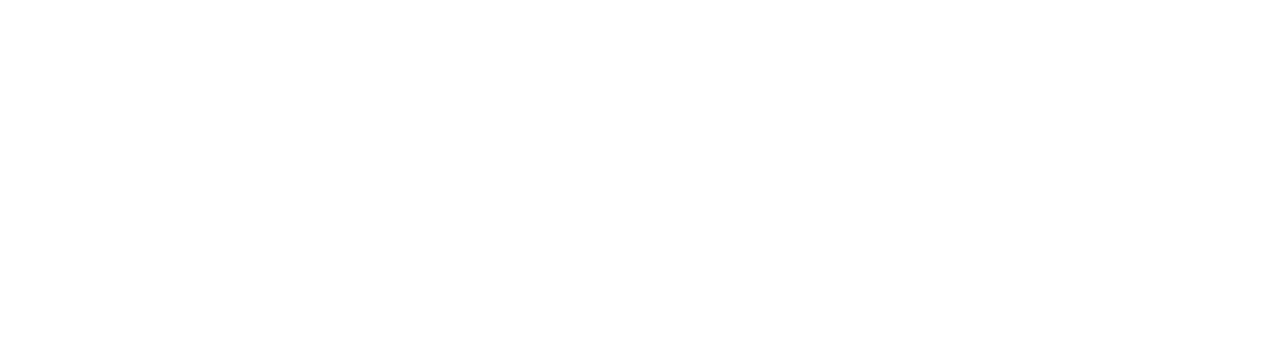
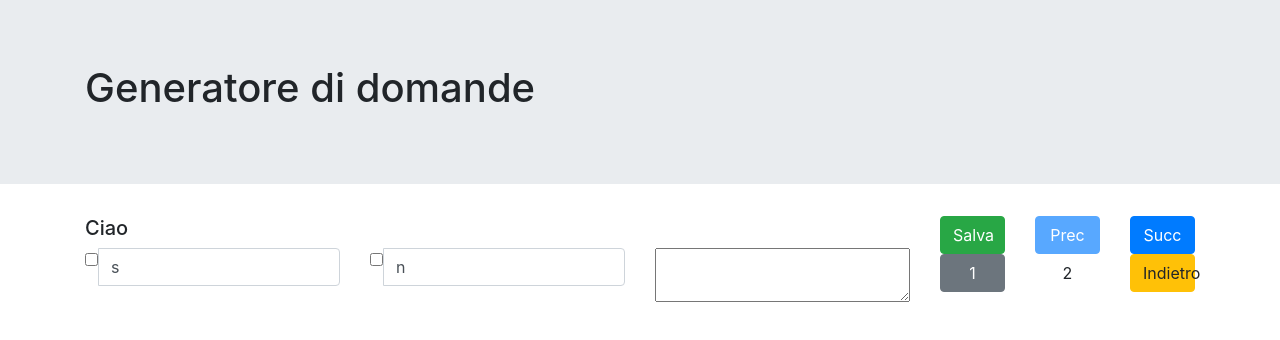
Before and after one commit to Emmettippi/test, an Angular app: page /entry in a window 1280 px wide. Both pictures are taken after a click on the button "Inizia". Shown: the top 340 px of the page. Built offline with nearby package versions, Linux system fonts and the light colour scheme.

Commit message:
Oh yes it's done. 95%

```diff
--- a/src/app/app-routing.module.ts
+++ b/src/app/app-routing.module.ts
@@ -25,10 +25,6 @@
             //     component: ExternalRedirectComponent
             // },
             {
-                path: "question/:id",
-                component: QuestionComponent
-            },
-            {
                 path: "question",
                 component: QuestionComponent
             }
--- a/src/app/app.module.ts
+++ b/src/app/app.module.ts
@@ -7,7 +7,6 @@
 import { AppComponent } from './app.component';
 import { EntryComponent } from './components/entry/entry.component';
 import { QuestionComponent } from './components/question/question.component';
-import { JumperComponent } from './components/jumper/jumper.component';
 import { QuestionGeneratorComponent } from './components/question-generator/question-generator.component';
 import { CheckAnswersComponent } from './components/check-answer/check-answer.component';
 
@@ -21,7 +20,6 @@
         AppComponent
         , EntryComponent
         , QuestionComponent
-        , JumperComponent
         , QuestionGeneratorComponent
         , CheckAnswersComponent
     ],
--- a/src/app/components/check-answer/check-answer.component.html
+++ b/src/app/components/check-answer/check-answer.component.html
@@ -7,7 +7,7 @@
 <div class="container">
     <div class="row">
         <div class=" col-1">
-            <button type="button" class="btn btn-primary" (click)="navigateTo('/entry');">
+            <button type="button" class="btn btn-primary" (click)="navigateTo('/entry')">
                 Indietro
             </button>
         </div>
@@ -43,7 +43,7 @@
     <ng-container *ngIf="questions && questions.length">
         <div class="row" *ngFor="let q of questions; let qIndex = index">
             <div class="col-4">
-                <h5> {{q.question}} </h5>
+                <h5> {{qIndex + 1}}) {{q.question}} </h5>
             </div>
             <div *ngIf="q.type === 'multi'" class="col-4">
                 <div class="row" *ngFor="let a of q.answers; let aIndex = index">
--- a/src/app/components/jumper/jumper.component.ts
+++ /dev/null
@@ -1,10 +0,0 @@
-import { Component } from '@angular/core';
-
-@Component({
-    selector: 'jumper',
-    templateUrl: './jumper.component.html',
-    styleUrls: ['./jumper.component.css']
-})
-export class JumperComponent {
-    title = 'test';
-}
--- a/src/app/components/question-generator/question-generator.component.html
+++ b/src/app/components/question-generator/question-generator.component.html
@@ -5,8 +5,8 @@
 </div>
 <div class="container">
     <div class="row">
-        <div class=" col-1">
-            <button type="button" class="btn btn-primary" (click)="navigateTo('/entry');">
+        <div class="col-1">
+            <button type="button" class="btn btn-primary" (click)="navigateTo('/entry')">
                 Indietro
             </button>
         </div>
@@ -23,7 +23,7 @@
                 Salva
             </button>
         </div>
-        <div class=" col-1">
+        <div class="col-1">
             <button type="button" class="btn btn-primary" (click)="import()">
                 Importa
             </button>
--- a/src/app/components/question/question.component.html
+++ b/src/app/components/question/question.component.html
@@ -0,0 +1,67 @@
+<div class="jumbotron jumbotron-fluid">
+    <div class="container">
+        <h1>Generatore di domande</h1>
+    </div>
+</div>
+<div class="container" *ngIf="isLoaded">
+    <div class="row">
+        <div class="col-9">
+            <div class="row">
+                <div class="col-12">
+                    <h5>{{question.question}}</h5>
+                </div>
+            </div>
+            <div class="row">
+                <div class="col-8" *ngIf="question.type === 'multi'">
+                    <div class="row">
+                        <ng-container *ngFor="let a of question.answers; let aIndex = index">
+                            <div class="col-6">
+                                <div class="input-group">
+                                    <span class="input-group-addon">
+                                        <input type="checkbox" [(ngModel)]="studentAnswer.answers[aIndex]">
+                                    </span>
+                                    <label class="form-control">{{a}}</label>
+                                </div>
+                            </div>
+                        </ng-container>
+                    </div>
+                </div>
+                <div [ngClass]="question.type === 'multi' ? 'col-4' : 'col-12'">
+                    <textarea style="width: 100%;" [(ngModel)]="studentAnswer.notes"></textarea>
+                </div>
+            </div>
+        </div>
+        <div class="col-3">
+            <div class="row">
+                <div class="col-4">
+                    <button type="button" class="btn btn-success" (click)="save()">
+                        Salva
+                    </button>
+                </div>
+                <div class="col-4">
+                    <button type="button" class="btn btn-primary" [disabled]="selected === 0"
+                        (click)="changeQuestion(selected - 1)">
+                        Prec
+                    </button>
+                </div>
+                <div class="col-4">
+                    <button type="button" class="btn btn-primary" [disabled]="selected === questions.length - 1"
+                        (click)="changeQuestion(selected + 1)">
+                        Succ
+                    </button>
+                </div>
+                <div *ngFor="let q of questions; let qIndex = index" class="col-4">
+                    <button type="button" class="btn" [ngClass]="qIndex === selected ? 'btn-secondary' : 'btn-default'"
+                        (click)="changeQuestion(qIndex)">
+                        {{qIndex + 1}}
+                    </button>
+                </div>
+                <div class="col-4">
+                    <button type="button" class="btn btn-warning" (click)="back()">
+                        Indietro
+                    </button>
+                </div>
+            </div>
+        </div>
+    </div>
+</div>
--- a/src/app/components/question/question.component.ts
+++ b/src/app/components/question/question.component.ts
@@ -1,10 +1,76 @@
-import { Component } from '@angular/core';
+import { Component, OnInit } from '@angular/core';
+import { Router } from '@angular/router';
+import { saveAs } from 'file-saver';
+
+import { JsonGetterService } from 'src/app/services/json-getter.service';
+import { BaseComponent } from 'src/app/services/basic.component';
+
+import { Question } from 'src/app/entities/Question';
+import { StudentAnswer } from 'src/app/entities/student-answer';
 
 @Component({
     selector: 'question',
     templateUrl: './question.component.html',
     styleUrls: ['./question.component.css']
 })
-export class QuestionComponent {
-    title = 'test';
+export class QuestionComponent extends BaseComponent implements OnInit {
+
+    selected: number;
+    questions: Question[];
+
+    studentAnswers: StudentAnswer[];
+
+    isLoaded: boolean;
+
+    get question(): Question {
+        return this.questions[this.selected];
+    }
+
+    get studentAnswer(): StudentAnswer {
+        return this.studentAnswers[this.selected];
+    }
+
+    constructor(
+        private jsonGetterService: JsonGetterService
+        , router: Router
+    ) {
+        super(router);
+    }
+
+    ngOnInit() {
+        this.selected = 0;
+        this.isLoaded = false;
+        this.jsonGetterService.getJSON('./assets/json/questions.json')
+            .subscribe((subscription: Array<Question>) => {
+                this.questions = subscription;
+                this.studentAnswers = new Array<StudentAnswer>();
+                for (const q of this.questions) {
+                    const sa = new StudentAnswer(q.id);
+                    const answers = new Array<boolean>();
+                    for (const a of q.answers) {
+                        answers.push(false);
+                    }
+                    sa.answers = answers;
+
+                    this.studentAnswers.push(sa);
+                }
+
+                this.isLoaded = true;
+            });
+    }
+
+    changeQuestion(qIndex: number) {
+        this.selected = qIndex;
+    }
+
+    save() {
+        const str = JSON.stringify(this.studentAnswers);
+        saveAs(new Blob([str], { type: 'text/csv;charset=UTF-8' }), 'student.json');
+    }
+
+    back() {
+        if(confirm('Attenzione! Tornando indietro perderai tutte le risposte. Continuare?')) {
+            this.navigateTo('/entry');
+        }
+    }
 }
--- a/src/app/entities/student-answer.ts
+++ b/src/app/entities/student-answer.ts
@@ -2,4 +2,10 @@
     questionId: number;
     answers: boolean[];
     notes: string;
+
+    constructor(questionId: number) {
+        this.questionId = questionId;
+        this.answers = [];
+        this.notes = null;
+    }
 }
--- a/src/assets/json/questions.json
+++ b/src/assets/json/questions.json
@@ -0,0 +1 @@
+[{"id":1,"question":"Ciao","type":"multi","answers":["s","n"]},{"id":2,"question":"Test secondo","type":"open","answers":[]}]
--- a/src/styles.css
+++ b/src/styles.css
@@ -3,3 +3,7 @@
 .content-container {
 	background-color: white;
 }
+
+.btn {
+	width: 100%;
+}
```
Also changed, not shown: src/app/components/jumper/jumper.component.css (deleted), src/app/components/jumper/jumper.component.html (deleted).
